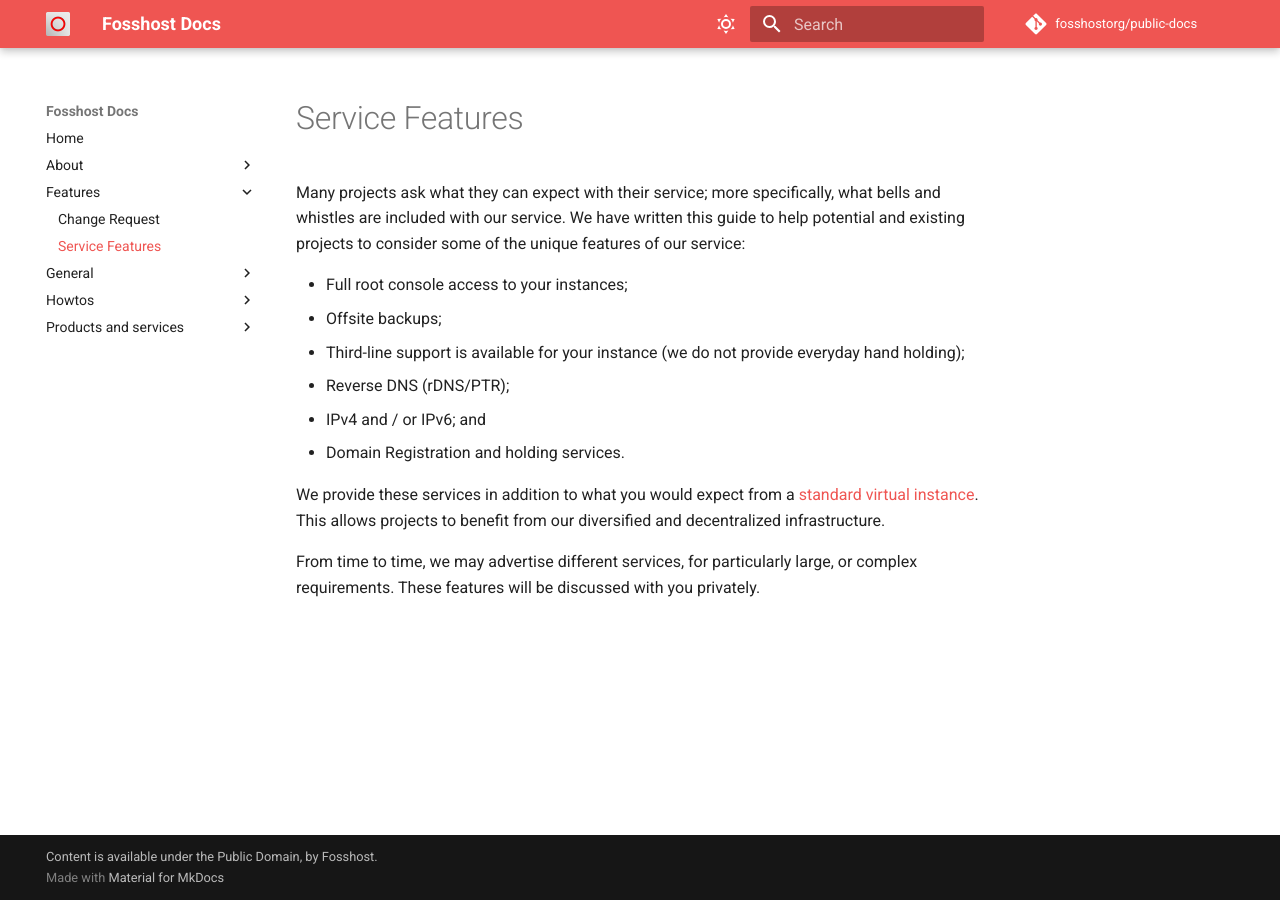
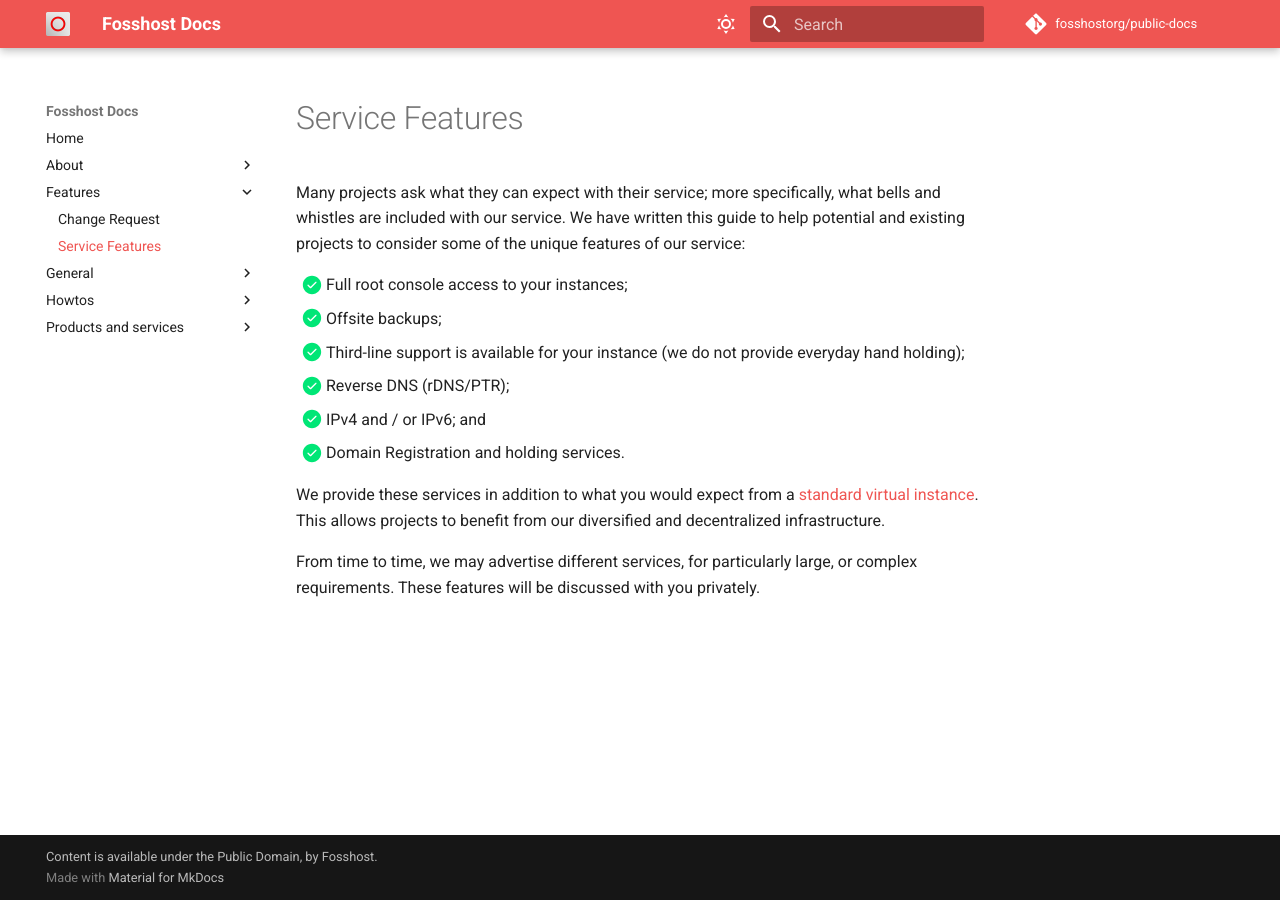
Before and after one commit to fosshostorg/public-docs, an MkDocs documentation site: the page built from docs/features/service-features.md, in a window 1280 px wide. Built offline with MkDocs 1.6.1 and Material for MkDocs 9.7.7, drawn with Linux system fonts in a browser that asks for light colours; comment, search, counter and statistics services are not loaded.

Commit message:
Grammar and styling changes

```diff
--- a/docs/features/service-features.md
+++ b/docs/features/service-features.md
@@ -1,12 +1,12 @@
 # Service Features
 Many projects ask what they can expect with their service; more specifically, what bells and whistles are included with our service. We have written this guide to help potential and existing projects to consider some of the unique features of our service:
 
-- Full root console access to your instances;
-- Offsite backups;
-- Third-line support is available for your instance (we do not provide everyday hand holding);
-- Reverse DNS (rDNS/PTR);
-- IPv4 and / or IPv6; and
-- Domain Registration and holding services.
+- [x] Full root console access to your instances;
+- [x] Offsite backups;
+- [x] Third-line support is available for your instance (we do not provide everyday hand holding);
+- [x] Reverse DNS (rDNS/PTR);
+- [x] IPv4 and / or IPv6; and
+- [x] Domain Registration and holding services.
 
 We provide these services in addition to what you would expect from a [standard virtual instance](/general/getting-started#production-services). This allows projects to benefit from our diversified and decentralized infrastructure.
 
--- a/mkdocs.yml
+++ b/mkdocs.yml
@@ -4,7 +4,7 @@
   logo: /assets/favicon.png
   favicon: /assets/favicon.png
   features:
-      - navigation.instant
+    - navigation.instant
   palette:
     - media: "(prefers-color-scheme: light)"
       scheme: default
@@ -31,6 +31,13 @@
   - admonition
   - pymdownx.highlight
   - pymdownx.superfences
+  - pymdownx.tasklist:
+      custom_checkbox: true
+  - pymdownx.emoji:
+      emoji_index: !!python/name:materialx.emoji.twemoji
+      emoji_generator: !!python/name:materialx.emoji.to_svg
+
+
 
 copyright: Content is available under the Public Domain, by Fosshost.
 plugins:
```
Also changed, not shown: docs/about/financial-information.md (+1 -1 lines), docs/general/getting-started.md (+1 -1 lines).
